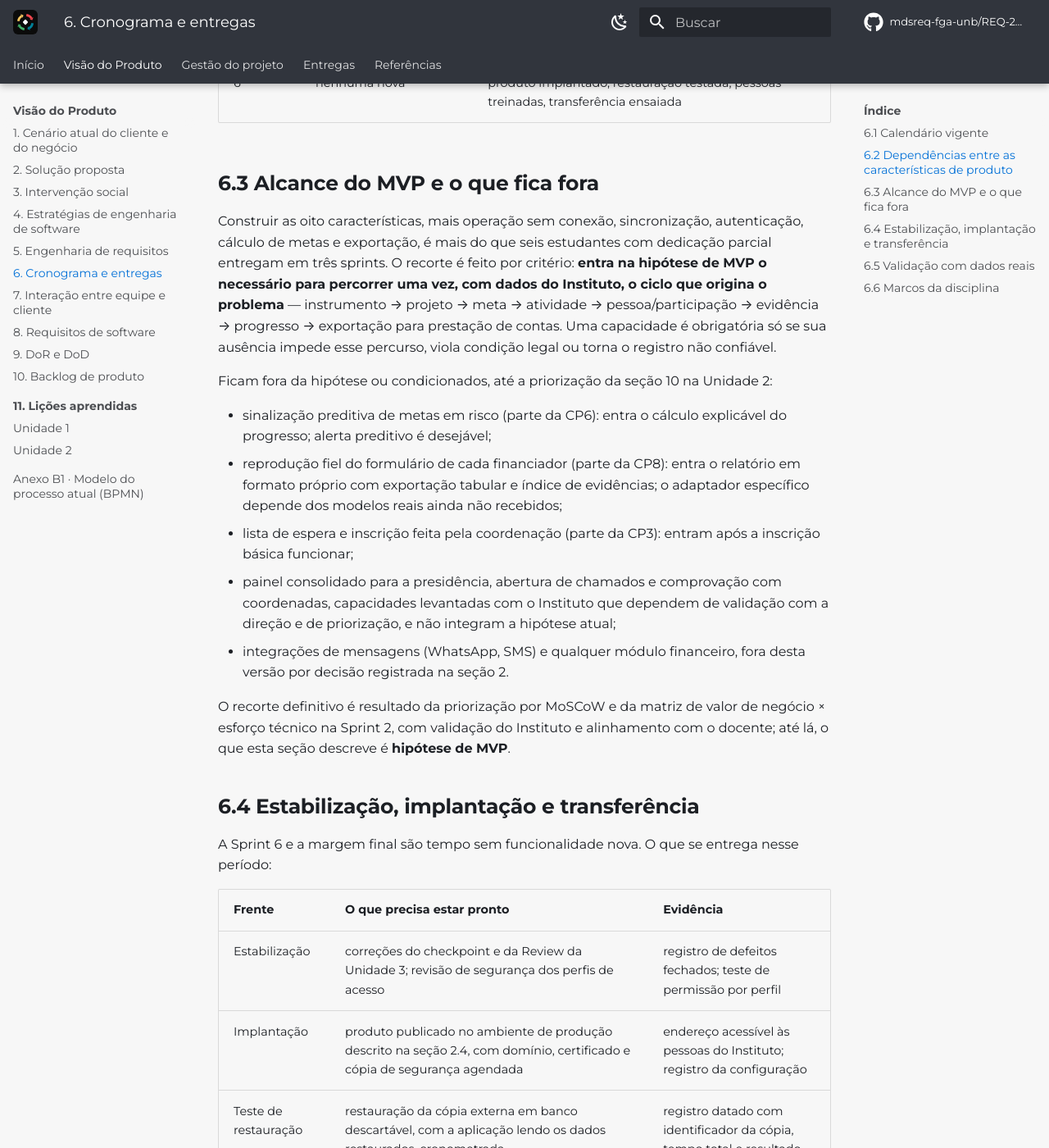
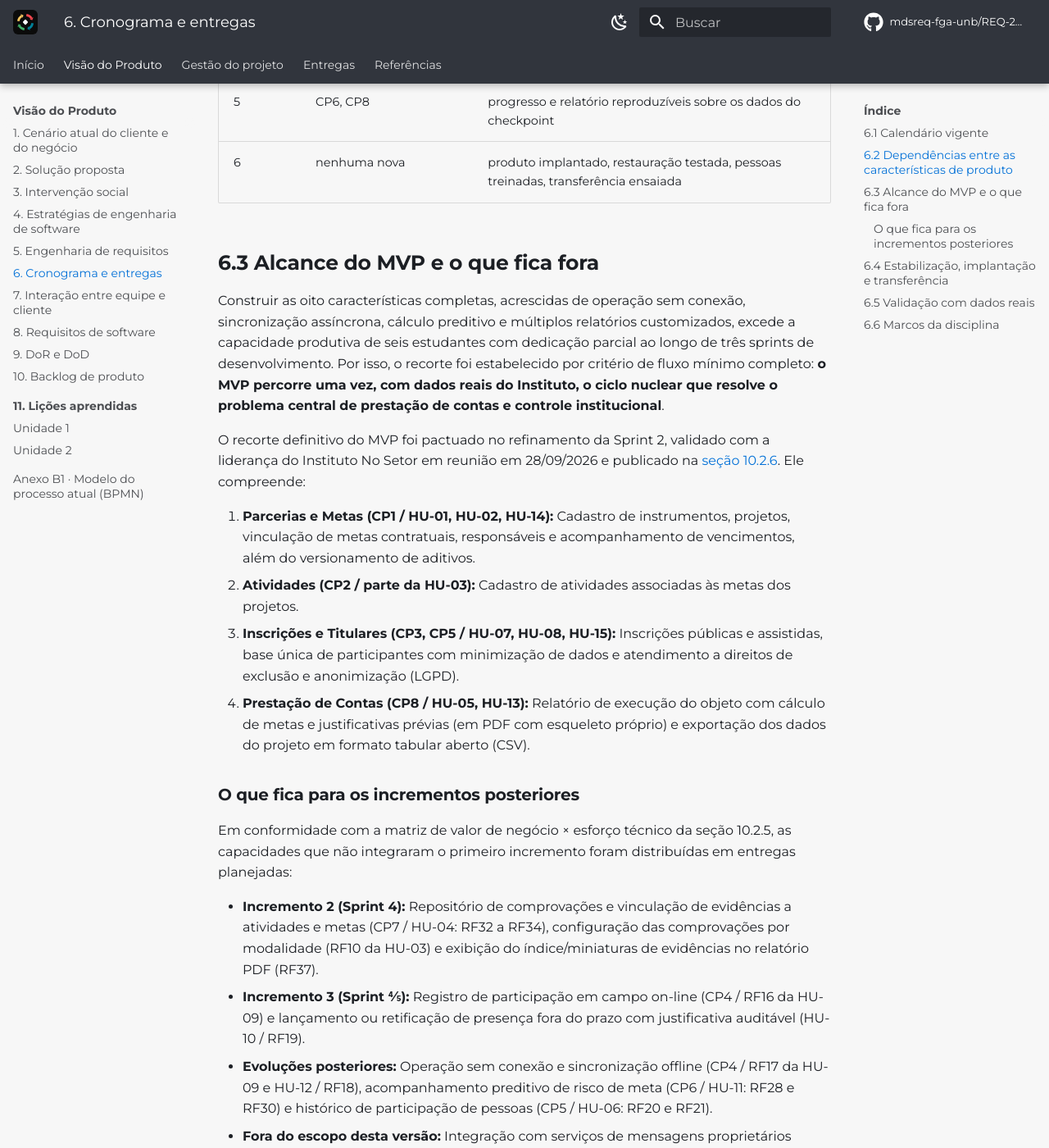
Before and after one commit to mdsreq-fga-unb/REQ-2026.2-T02-CyberSetor, an MkDocs documentation site: the page built from docs/visao/6-cronograma.md, in a window 1280 px wide and 1400 px high, scrolled down 2609 px. Shown: the whole window at 82% size. Built offline with MkDocs 1.6.1 and Material for MkDocs 9.7.7, drawn with Linux system fonts in a browser that asks for light colours; comment, search, counter and statistics services are not loaded; some of the changed text lies outside the part shown.

Commit message:
docs(visao): alinha o alcance do MVP no cronograma à seção 10 (#114)

```diff
--- a/docs/visao/6-cronograma.md
+++ b/docs/visao/6-cronograma.md
@@ -7,6 +7,7 @@
 | 15/09/2026 | 1.2 | Ajuste de validação na Sprint 1: alinhamento contínuo com a coordenação | Equipe CyberSetor |
 | 17/09/2026 | 1.3 | Calendário alinhado ao plano da Sprint 1; dependências entre as características, alcance do MVP, sprint de estabilização e momentos de validação | Vinicius Vieira |
 | 17/09/2026 | 1.4 | Prazos da Unidade 2 e workshop de 21/09 incorporados; calendário reorganizado em período, objetivo e entrega de fechamento | Equipe CyberSetor |
+| 13/10/2026 | 1.5 | Alcance do MVP e incrementos posteriores alinhados à seção 10.2.6 e à validação com o Instituto em 28/09 | Caio Martins |
 
 ## 6.1 Calendário vigente
 
@@ -48,17 +49,23 @@ CP1 projetos e metas → CP2 atividades → CP5 pessoas → CP3 inscrição · C
 
 ## 6.3 Alcance do MVP e o que fica fora
 
-Construir as oito características, mais operação sem conexão, sincronização, autenticação, cálculo de metas e exportação, é mais do que seis estudantes com dedicação parcial entregam em três sprints. O recorte é feito por critério: **entra na hipótese de MVP o necessário para percorrer uma vez, com dados do Instituto, o ciclo que origina o problema** — instrumento → projeto → meta → atividade → pessoa/participação → evidência → progresso → exportação para prestação de contas. Uma capacidade é obrigatória só se sua ausência impede esse percurso, viola condição legal ou torna o registro não confiável.
+Construir as oito características completas, acrescidas de operação sem conexão, sincronização assíncrona, cálculo preditivo e múltiplos relatórios customizados, excede a capacidade produtiva de seis estudantes com dedicação parcial ao longo de três sprints de desenvolvimento. Por isso, o recorte foi estabelecido por critério de fluxo mínimo completo: **o MVP percorre uma vez, com dados reais do Instituto, o ciclo nuclear que resolve o problema central de prestação de contas e controle institucional**.
 
-Ficam fora da hipótese ou condicionados, até a priorização da seção 10 na Unidade 2:
+O recorte definitivo do MVP foi pactuado no refinamento da Sprint 2, validado com a liderança do Instituto No Setor em reunião em 28/09/2026 e publicado na [seção 10.2.6](../requisitos/10-backlog.md#1026-mvp-e-incrementos). Ele compreende:
 
-- sinalização preditiva de metas em risco (parte da CP6): entra o cálculo explicável do progresso; alerta preditivo é desejável;
-- reprodução fiel do formulário de cada financiador (parte da CP8): entra o relatório em formato próprio com exportação tabular e índice de evidências; o adaptador específico depende dos modelos reais ainda não recebidos;
-- lista de espera e inscrição feita pela coordenação (parte da CP3): entram após a inscrição básica funcionar;
-- painel consolidado para a presidência, abertura de chamados e comprovação com coordenadas, capacidades levantadas com o Instituto que dependem de validação com a direção e de priorização, e não integram a hipótese atual;
-- integrações de mensagens (WhatsApp, SMS) e qualquer módulo financeiro, fora desta versão por decisão registrada na seção 2.
+1. **Parcerias e Metas (CP1 / HU-01, HU-02, HU-14):** Cadastro de instrumentos, projetos, vinculação de metas contratuais, responsáveis e acompanhamento de vencimentos, além do versionamento de aditivos.
+2. **Atividades (CP2 / parte da HU-03):** Cadastro de atividades associadas às metas dos projetos.
+3. **Inscrições e Titulares (CP3, CP5 / HU-07, HU-08, HU-15):** Inscrições públicas e assistidas, base única de participantes com minimização de dados e atendimento a direitos de exclusão e anonimização (LGPD).
+4. **Prestação de Contas (CP8 / HU-05, HU-13):** Relatório de execução do objeto com cálculo de metas e justificativas prévias (em PDF com esqueleto próprio) e exportação dos dados do projeto em formato tabular aberto (CSV).
 
-O recorte definitivo é resultado da priorização por MoSCoW e da matriz de valor de negócio × esforço técnico na Sprint 2, com validação do Instituto e alinhamento com o docente; até lá, o que esta seção descreve é **hipótese de MVP**.
+### O que fica para os incrementos posteriores
+
+Em conformidade com a matriz de valor de negócio × esforço técnico da seção 10.2.5, as capacidades que não integraram o primeiro incremento foram distribuídas em entregas planejadas:
+
+- **Incremento 2 (Sprint 4):** Repositório de comprovações e vinculação de evidências a atividades e metas (CP7 / HU-04: RF32 a RF34), configuração das comprovações por modalidade (RF10 da HU-03) e exibição do índice/miniaturas de evidências no relatório PDF (RF37).
+- **Incremento 3 (Sprint 4/5):** Registro de participação em campo on-line (CP4 / RF16 da HU-09) e lançamento ou retificação de presença fora do prazo com justificativa auditável (HU-10 / RF19).
+- **Evoluções posteriores:** Operação sem conexão e sincronização offline (CP4 / RF17 da HU-09 e HU-12 / RF18), acompanhamento preditivo de risco de meta (CP6 / HU-11: RF28 e RF30) e histórico de participação de pessoas (CP5 / HU-06: RF20 e RF21).
+- **Fora do escopo desta versão:** Integração com serviços de mensagens proprietários (WhatsApp, SMS), módulos financeiro-contábeis próprios e adaptadores específicos para leiautes arbitrários de múltiplos financiadores externos.
 
 ## 6.4 Estabilização, implantação e transferência
 
```
